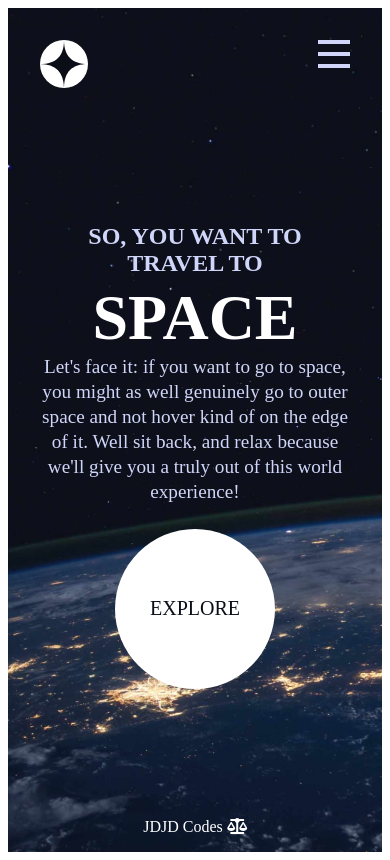
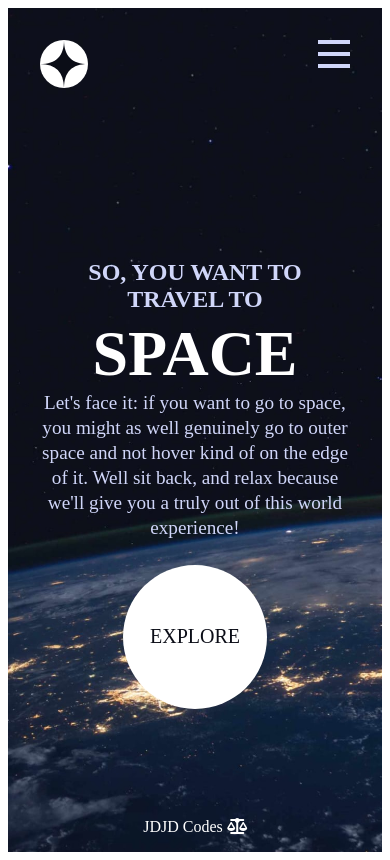
Before and after one commit to uconnwomensbball/SpaceTourismSite, a React (Vite) app: page / in a window 390 px wide. Built offline with nearby package versions, Linux system fonts and the light colour scheme; a web font is replaced by a local one.

Commit message:
3 Jan 26 - Styles: @mediaqueries

```diff
--- a/src/index.css
+++ b/src/index.css
@@ -566,7 +566,7 @@ footer{
     }
 
     .home-details-div{
-        padding: 2rem 2rem 0 2rem;
+        padding: 5.5rem 2rem 0 2rem;
         margin: 0;
     }
 
@@ -584,10 +584,10 @@ footer{
     }
 
     .explore-btn{
-        height: 10rem;
-        width: 10rem;
-        min-height: 10rem;
-        min-width: 10rem;
+        height: 9rem;
+        width: 9rem;
+        min-height: 9rem;
+        min-width: 9rem;
         font-size: 1.25rem;
         margin-top: .5rem;
     }
```
